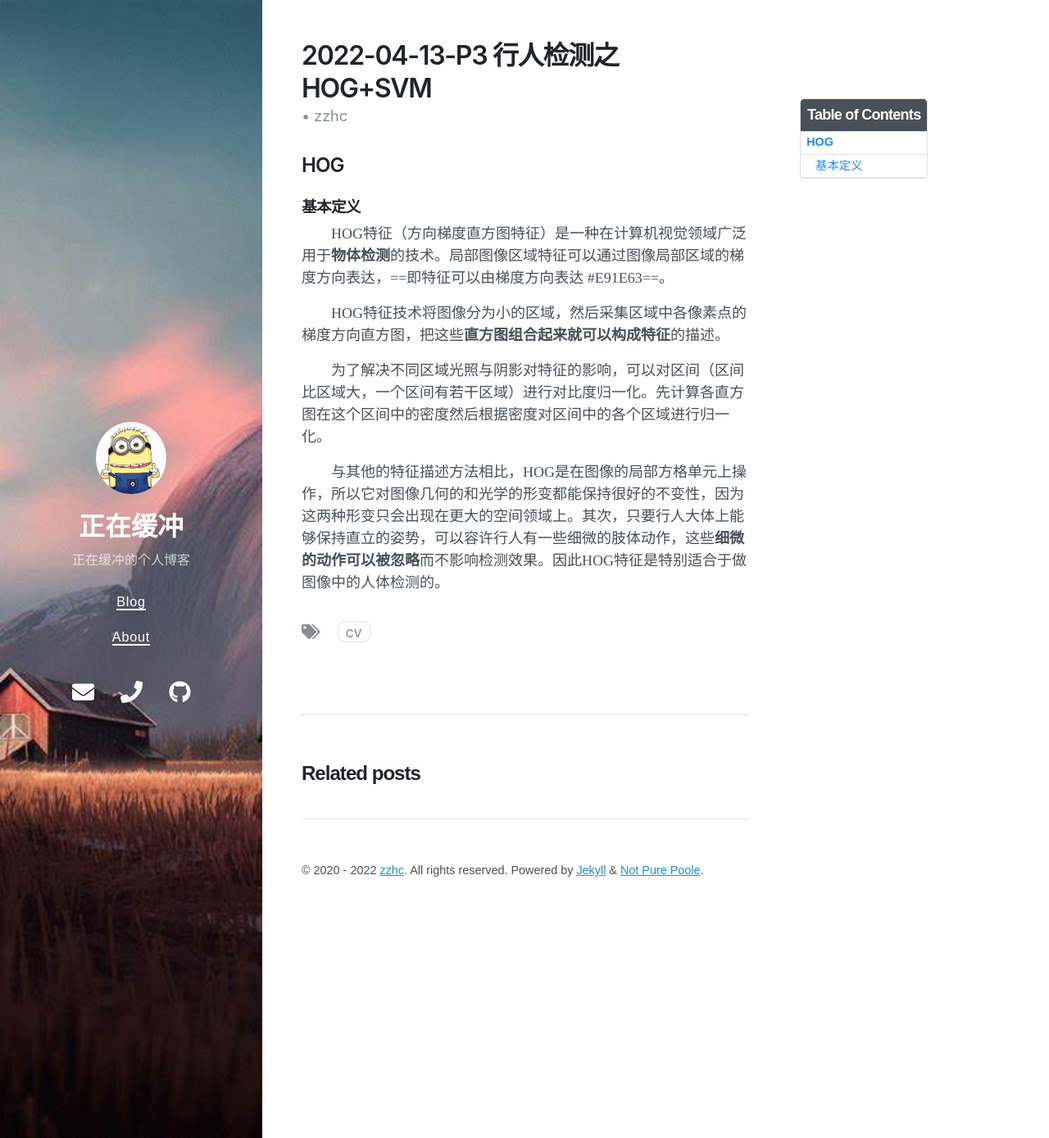
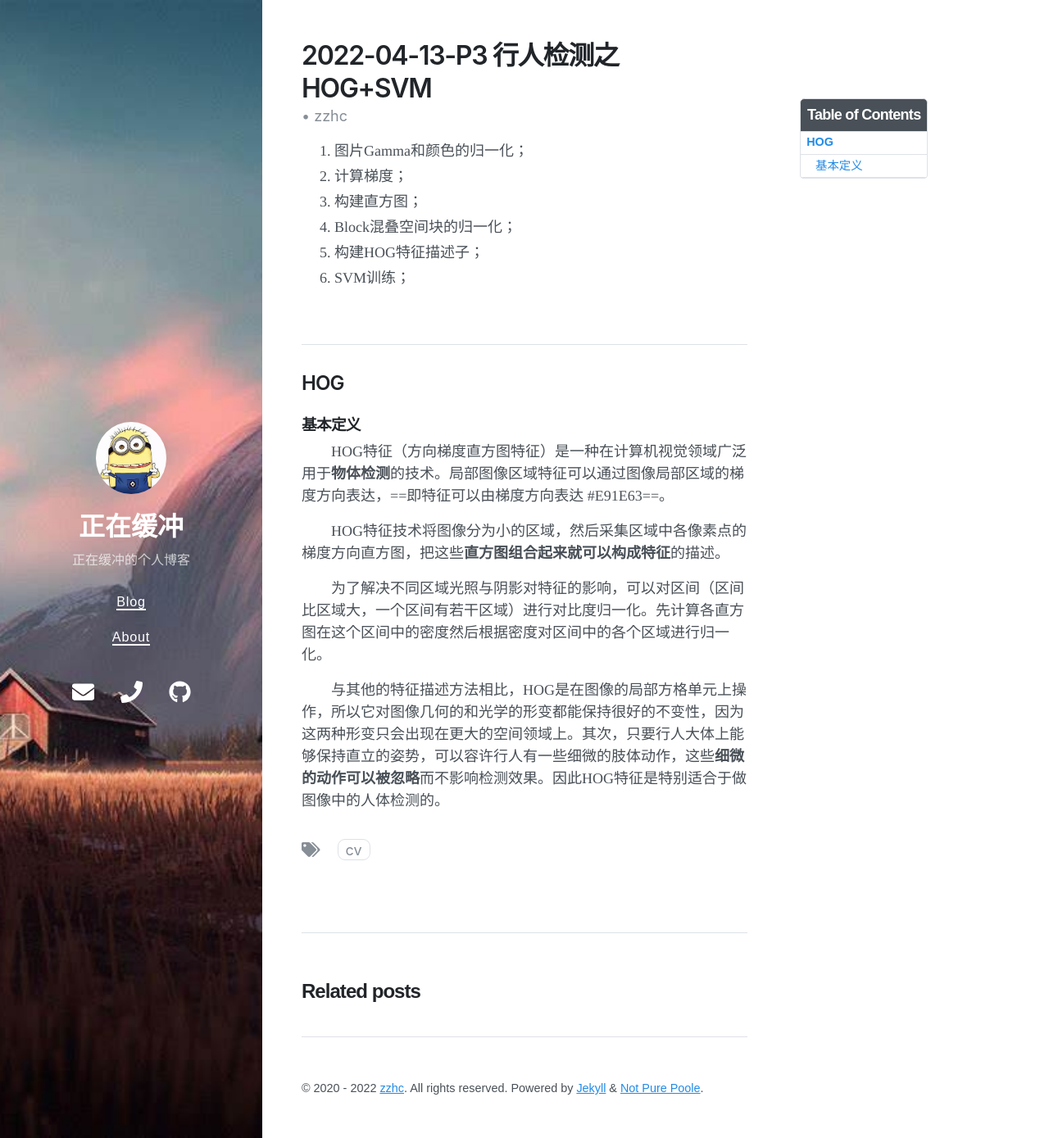
Before and after one commit to Zzhc3321/personal-blog.github.io, a Jekyll site: the page built from 2022-04-13-P3 行人检测之HOG+SVM.md, in a window 1280 px wide and 1389 px high. Shown: the whole window at 82% size. Built offline with Jekyll 4.4.1, drawn with Linux system fonts in a browser that asks for light colours; nearby versions of some CDN libraries.

Commit message:
修改文件: 2022-04-13-P3 行人检测之HOG+SVM.md

```diff
--- a/2022-04-13-P3 行人检测之HOG+SVM.md
+++ b/2022-04-13-P3 行人检测之HOG+SVM.md
@@ -8,6 +8,16 @@ math: true
 author: zzhc
 ---
 
+ 1. 图片Gamma和颜色的归一化；
+ 2. 计算梯度；
+ 3. 构建直方图；
+ 4. Block混叠空间块的归一化；
+ 5. 构建HOG特征描述子；
+ 6. SVM训练；
+
+<br>
+
+***
 
 ## HOG
 
```
